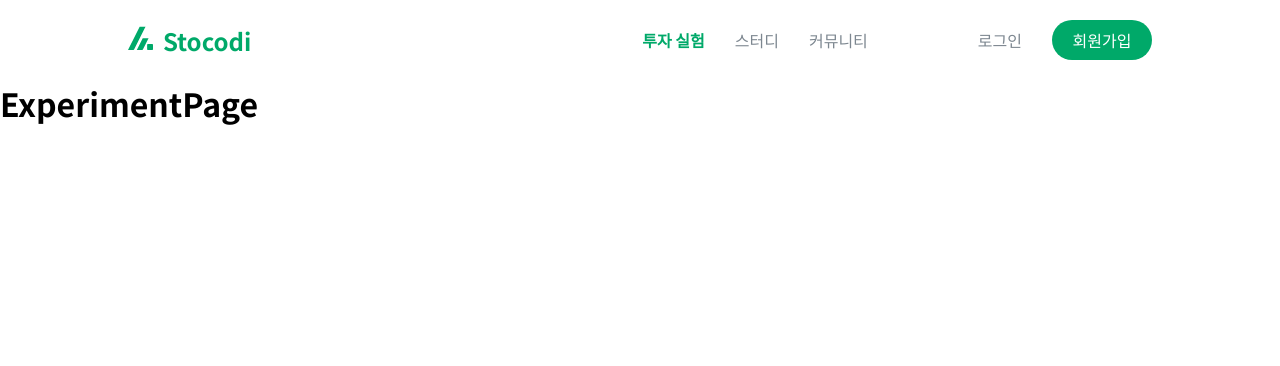
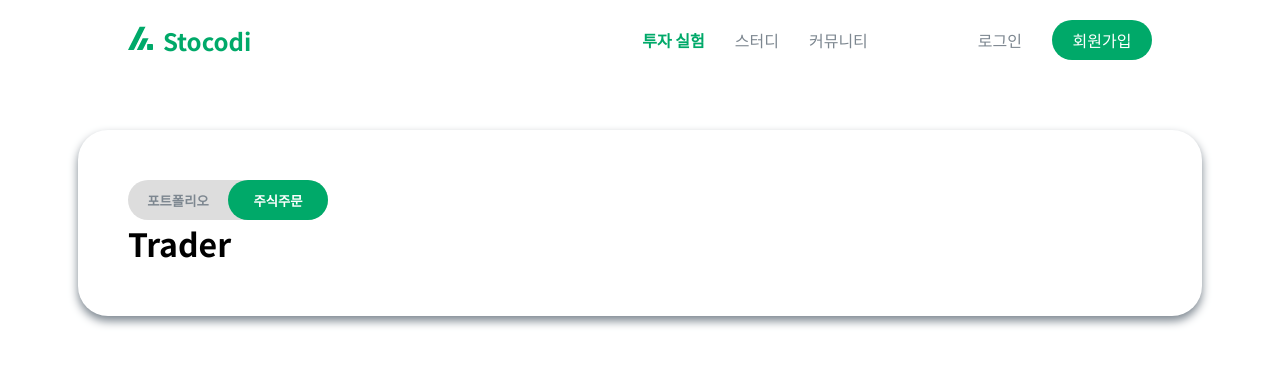
Before and after one commit to shgusgh12/stocodi-prototype, a React (Vite) app in the folder client/: page /experiment in a window 1280 px wide. Shown: the top 366 px of the page. Built offline with nearby package versions, Linux system fonts and the light colour scheme.

Commit message:
feat (ExperimentComponents.jsx) : experiment container 의 토글 스위치 구현완료

```diff
--- /dev/null
+++ b/client/src/components/ExperimentComponents.jsx
@@ -0,0 +1,61 @@
+import React, { useEffect, useRef, useState } from "react";
+
+import "../styles/ExperimentComponents.scss";
+
+export const ExperimentWrapper = ({ btn1, btn2, children }) => {
+    let componentDidMount = false;
+    const [toggle, setToggle] = useState(true);
+    const btnRef1 = useRef();
+    const btnRef2 = useRef();
+    const indicatorRef = useRef();
+
+    const btn1ClickHandler = (e) => {
+        e.preventDefault();
+        setToggle(false);
+        btnRef1.current.classList.add("switch-selected");
+        btnRef2.current.classList.remove("switch-selected");
+    };
+
+    const btn2ClickHandler = (e) => {
+        e.preventDefault();
+        setToggle(true);
+        btnRef2.current.classList.add("switch-selected");
+        btnRef1.current.classList.remove("switch-selected");
+    };
+
+    useEffect(() => {
+        btnRef1.current.addEventListener("click", btn1ClickHandler);
+        btnRef2.current.addEventListener("click", btn2ClickHandler);
+
+        return () => {
+            btnRef1.current.removeEventListener("click", btn1ClickHandler);
+            btnRef2.current.removeEventListener("click", btn2ClickHandler);
+        };
+    }, []);
+
+    return (
+        <div className="experiment-wrapper wrapper">
+            <div className="experiment-container container">
+                <div className="experiment-switch">
+                    <button ref={btnRef1}>{btn1}</button>
+                    <button ref={btnRef2} className="switch-selected">
+                        {btn2}
+                    </button>
+                </div>
+                {toggle ? children[0] : children[1]}
+            </div>
+        </div>
+    );
+};
+
+export const TraderContainer = () => {
+    return <h1>Trader</h1>;
+};
+
+export const TraderChartContainer = () => {};
+
+export const TraderOrderContainer = () => {};
+
+export const PortfolioContainer = () => {
+    return <h1>Portfolio</h1>;
+};
--- a/client/src/index.scss
+++ b/client/src/index.scss
@@ -2,6 +2,7 @@
 
 $color-black: #101010;
 $color-white: #ffffff;
+$color-light-gray: #dddddd;
 
 $color-primary: #00a969;
 $color-secondary: #7d8790;
--- a/client/src/main.jsx
+++ b/client/src/main.jsx
@@ -6,9 +6,7 @@ import "./index.scss";
 import { BrowserRouter } from "react-router-dom";
 
 ReactDOM.createRoot(document.getElementById("root")).render(
-    <React.StrictMode>
-        <BrowserRouter>
-            <App />
-        </BrowserRouter>
-    </React.StrictMode>
+    <BrowserRouter>
+        <App />
+    </BrowserRouter>
 );
--- a/client/src/pages/ExperimentPage.jsx
+++ b/client/src/pages/ExperimentPage.jsx
@@ -1,9 +1,14 @@
 import React from "react";
+
+import { ExperimentWrapper, TraderContainer, PortfolioContainer } from "../components/ExperimentComponents";
 
 export default function ExperimentPage() {
     return (
         <>
-            <h1>ExperimentPage</h1>
+            <ExperimentWrapper btn1={"포트폴리오"} btn2={"주식주문"}>
+                <TraderContainer></TraderContainer>
+                <PortfolioContainer></PortfolioContainer>
+            </ExperimentWrapper>
         </>
     );
 }
--- /dev/null
+++ b/client/src/styles/ExperimentComponents.scss
@@ -0,0 +1,41 @@
+@import "../index";
+
+.experiment-wrapper {
+    margin: 50px 0px;
+}
+
+.experiment-container {
+    padding: 50px;
+    border-radius: 30px;
+    box-shadow: 0px 5px 10px $color-secondary;
+}
+
+.experiment-switch {
+    width: 200px;
+    height: 40px;
+    border-radius: 40px;
+    background-color: $color-light-gray;
+
+    position: relative;
+
+    button {
+        width: 50%;
+        height: 100%;
+        border-radius: 40px;
+        background: none;
+        font-weight: bold;
+        color: $color-secondary;
+    }
+
+    button:nth-child(1) {
+        z-index: 10;
+    }
+    button:nth-child(2) {
+        z-index: 10;
+    }
+}
+
+.switch-selected {
+    background-color: $color-primary !important;
+    color: $color-white !important;
+}
```
